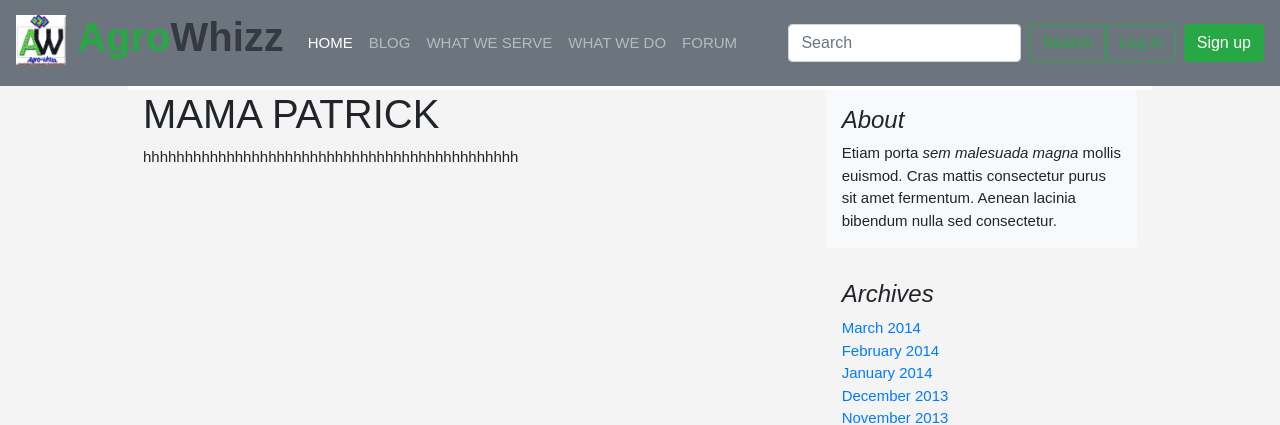
After one commit to patbpm/whizzproject, a Django app: page /agrodata/ in a window 1280 px wide. The commit adds this page. Shown: the top 425 px of the page. Run offline with Django 3.2, Linux system fonts and the light colour scheme; some libraries are stand-ins or nearby versions.

Commit message:
Setting u og Agrodata App

```diff
--- /dev/null
+++ b/agrowhizz/agrodata/admin.py
@@ -0,0 +1,3 @@
+from django.contrib import admin
+
+# Register your models here.
--- /dev/null
+++ b/agrowhizz/agrodata/apps.py
@@ -0,0 +1,5 @@
+from django.apps import AppConfig
+
+
+class AgrodataConfig(AppConfig):
+    name = 'agrodata'
--- /dev/null
+++ b/agrowhizz/agrodata/models.py
@@ -0,0 +1,3 @@
+from django.db import models
+
+# Create your models here.
--- /dev/null
+++ b/agrowhizz/agrodata/templates/agrodata/agrodata.html
@@ -0,0 +1,6 @@
+{% extends 'home/asideLayout.html' %}
+{% block sidebar %}
+<h1>MAMA PATRICK</h1>
+<p>hhhhhhhhhhhhhhhhhhhhhhhhhhhhhhhhhhhhhhhhhhhhh</p>
+
+{% endblock %}
--- /dev/null
+++ b/agrowhizz/agrodata/tests.py
@@ -0,0 +1,3 @@
+from django.test import TestCase
+
+# Create your tests here.
--- /dev/null
+++ b/agrowhizz/agrodata/urls.py
@@ -0,0 +1,6 @@
+from django.conf.urls import url
+from . import views
+
+urlpatterns = [
+    url(r'^$', views.agrodata, name='agrodata'),
+]
--- /dev/null
+++ b/agrowhizz/agrodata/views.py
@@ -0,0 +1,5 @@
+from django.shortcuts import render
+
+# Create your views here.
+def agrodata(request):
+    return render(request, 'agrodata/agrodata.html', {})
--- a/agrowhizz/agrowhizz/settings.py
+++ b/agrowhizz/agrowhizz/settings.py
@@ -46,6 +46,7 @@ INSTALLED_APPS = [
     'blog',
     'boards',
     'accounts',
+    'agrodata',
 ]
 
 MIDDLEWARE = [
--- a/agrowhizz/agrowhizz/urls.py
+++ b/agrowhizz/agrowhizz/urls.py
@@ -23,4 +23,5 @@ urlpatterns = [
     url(r'^blog/', include('blog.urls')),
     url(r'^boards/', include('boards.urls')),
     url(r'^accounts/', include('accounts.urls')),
+    url(r'^agrodata/', include('agrodata.urls')),
 ]
--- a/agrowhizz/home/templates/home/homePage.html
+++ b/agrowhizz/home/templates/home/homePage.html
@@ -55,7 +55,7 @@
 <section class="container marketing">
     <div class="row">
         <div class="col-lg-4">
-            <a href="contactus.html" ><i class=" rounded-circle fa fa-database fa-5x "></i></a>
+            <a  href={% url 'agrodata'%} ><i class=" rounded-circle fa fa-database fa-5x "></i></a>
             <h2>Database</h2>
             <p>Donec sed odio dui. Etiam porta sem malesuada magna mollis euismod. Nullam id dolor id nibh ultricies vehicula ut id elit. Morbi leo risus, porta ac consectetur ac, vestibulum at eros. Praesent commodo cursus magna.</p>
             <p><a class="btn btn-secondary" href="#" role="button">View details &raquo;</a></p>
```
Also changed, not shown: agrowhizz/agrodata/__init__.py (added), agrowhizz/agrodata/migrations/__init__.py (added).
